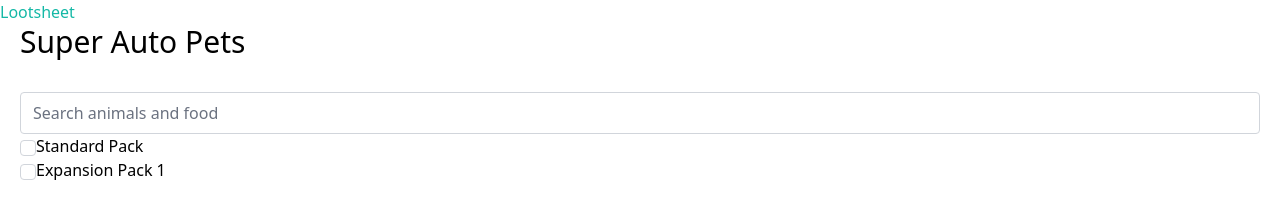
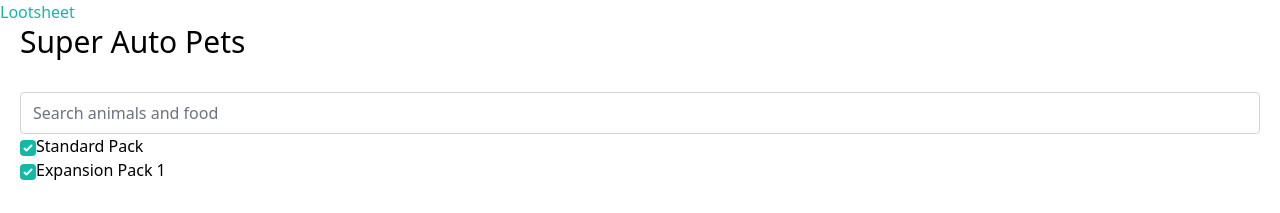
Before and after one commit to Soviut/super-auto-pets-cheatsheet, a Vue app: page / in a window 1280 px wide. Shown: the top 213 px of the page. Built offline with nearby package versions, Linux system fonts and the light colour scheme.

Commit message:
pack filtering

```diff
--- a/src/pages/Index.vue
+++ b/src/pages/Index.vue
@@ -20,16 +20,30 @@
 
 const filteredAnimals = computed(() => {
   return (data.animals as Animal[]).reduce<Animal[]>((acc, curr) => {
+    // TODO: search more fields
     return [
       ...acc,
-      ...(curr.name.toLowerCase().includes(normalizedTerm.value) ? [curr] : []),
+      ...(
+        curr.name.toLowerCase().includes(normalizedTerm.value)
+        && selectedPacks.value.some((pack) => curr.packs.includes(pack))
+          ? [curr]
+          : []
+      ),
     ]
   }, [])
 })
 
-const packs = data.packs
+const { packs } = data
 
-const filteredPacks = ref([0, 1])
+const selectedPacks = ref([0, 1])
+
+const togglePack = (i: number) => {
+  if (selectedPacks.value.includes(i)) {
+    selectedPacks.value = selectedPacks.value.filter((p) => p !== i)
+  } else {
+    selectedPacks.value.push(i)
+  }
+}
 </script>
 
 <template>
@@ -48,7 +62,12 @@
       />
 
       <div v-for="(pack, i) in packs" :key="pack.name">
-        <input :id="`pack-${i}`" type="checkbox">
+        <input
+          :id="`pack-${i}`"
+          type="checkbox"
+          :checked="selectedPacks.includes(i)"
+          @input="togglePack(i)"
+        />
         <label :for="`pack-${i}`">{{ pack.name }}</label>
       </div>
     </form>
```
